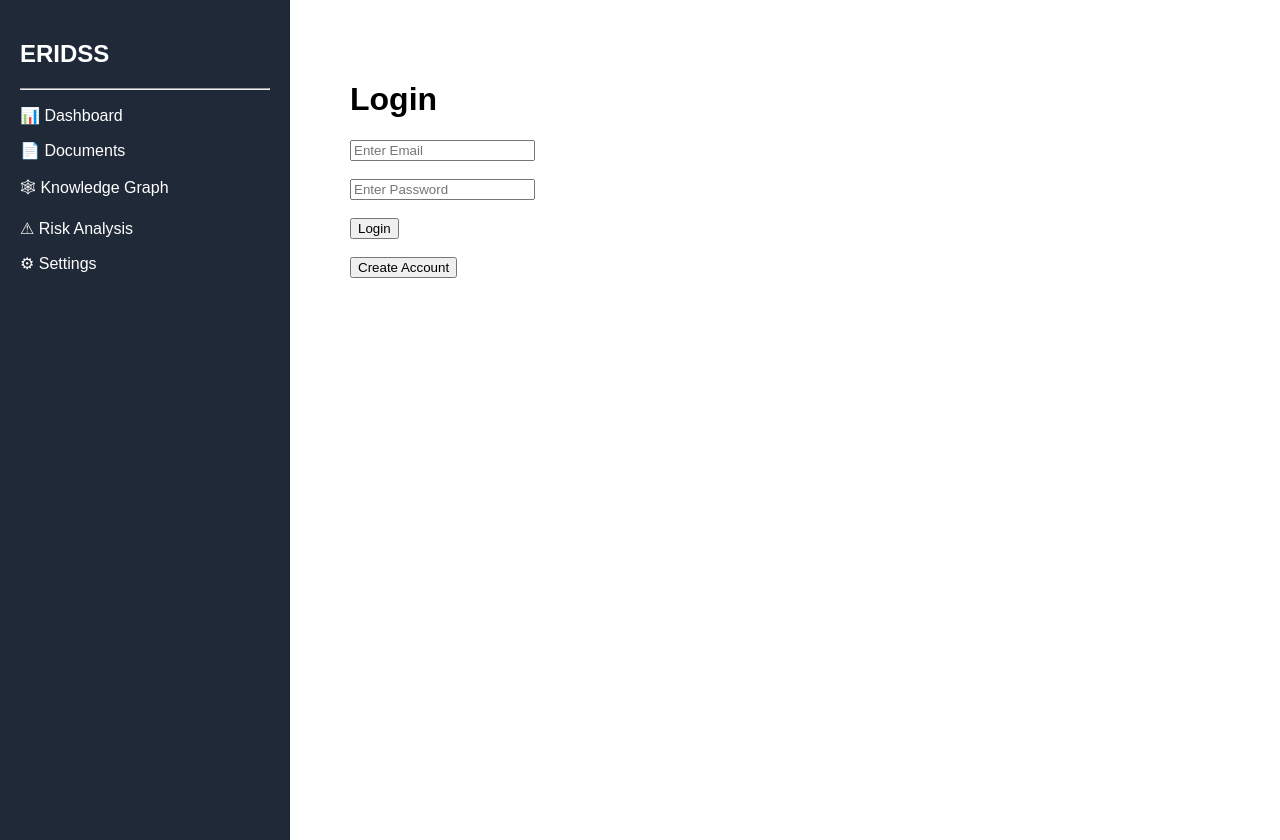
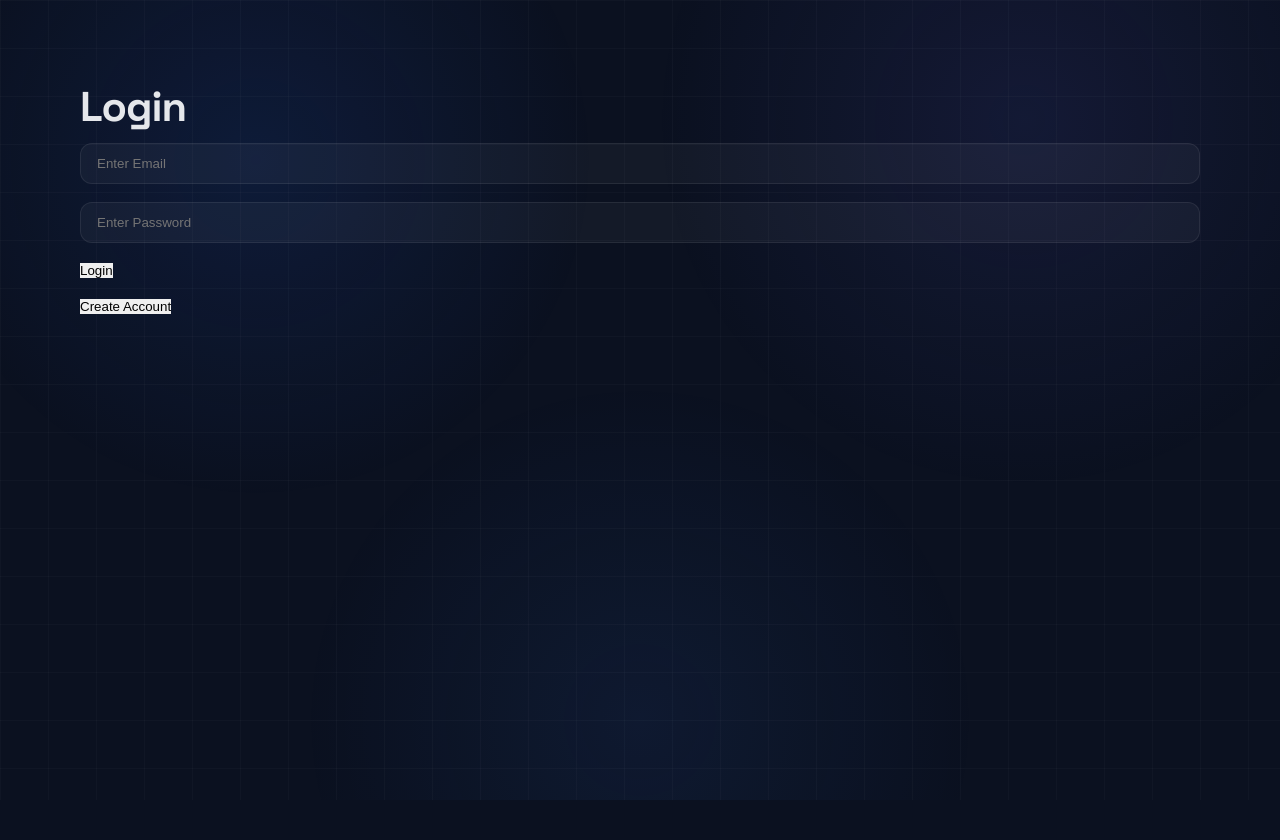
Before and after one commit to arunn-2005/ERIDSS, a React app in the folder frontend/: page / in a window 1280 px wide. After the commit the page ends 800 px from the top, so only its background shows below. Built offline with nearby package versions, Linux system fonts and the light colour scheme; the HTML template or start-up script is replaced by a standard one.

Commit message:
UI design

```diff
--- a/frontend/src/App.css
+++ b/frontend/src/App.css
@@ -1,184 +1,261 @@
-.counter {
-  font-size: 16px;
-  padding: 5px 10px;
-  border-radius: 5px;
-  color: var(--accent);
-  background: var(--accent-bg);
-  border: 2px solid transparent;
-  transition: border-color 0.3s;
-  margin-bottom: 24px;
+/* Google Font */
+@import url('https://fonts.googleapis.com/css2?family=Inter:wght@300;400;500;600;700&family=Space+Grotesk:wght@500;600;700&display=swap');
 
-  &:hover {
-    border-color: var(--accent-border);
-  }
-  &:focus-visible {
-    outline: 2px solid var(--accent);
-    outline-offset: 2px;
-  }
+*{
+    margin:0;
+    padding:0;
+    box-sizing:border-box;
 }
 
-.hero {
-  position: relative;
-
-  .base,
-  .framework,
-  .vite {
-    inset-inline: 0;
-    margin: 0 auto;
+body{
+    font-family:'Inter',sans-serif;
+    background:#0b1120;
+    color:#e5e7eb;
+    overflow-x:hidden;
 }
 
-  .base {
-    width: 170px;
-    position: relative;
-    z-index: 0;
+/* Soft abstract background */
+
+body::before{
+    content:"";
+    position:fixed;
+    inset:0;
+
+    background:
+        radial-gradient(circle at 20% 20%,rgba(37,99,235,.12),transparent 28%),
+        radial-gradient(circle at 80% 15%,rgba(99,102,241,.10),transparent 30%),
+        radial-gradient(circle at 50% 90%,rgba(59,130,246,.08),transparent 35%);
+
+    z-index:-2;
 }
 
-  .framework,
-  .vite {
-    position: absolute;
+/* Grid */
+
+body::after{
+    content:"";
+    position:fixed;
+    inset:0;
+
+    background-image:
+    linear-gradient(rgba(255,255,255,.025) 1px,transparent 1px),
+    linear-gradient(90deg,rgba(255,255,255,.025) 1px,transparent 1px);
+
+    background-size:48px 48px;
+
+    z-index:-1;
 }
 
-  .framework {
-    z-index: 1;
-    top: 34px;
-    height: 28px;
-    transform: perspective(2000px) rotateZ(300deg) rotateX(44deg) rotateY(39deg)
-      scale(1.4);
+/* Layout */
+
+.app-container{
+    display:flex;
+    min-height:100vh;
 }
 
-  .vite {
-    z-index: 0;
-    top: 107px;
-    height: 26px;
-    width: auto;
-    transform: perspective(2000px) rotateZ(300deg) rotateX(40deg) rotateY(39deg)
-      scale(0.8);
-  }
+/* Main Page */
+
+.main-content{
+
+    flex:1;
+
+    padding:40px;
+
+    overflow-y:auto;
+
+    animation:fadeUp .6s ease;
+
 }
 
-#center {
-  display: flex;
-  flex-direction: column;
-  gap: 25px;
-  place-content: center;
-  place-items: center;
-  flex-grow: 1;
+/* Scrollbar */
 
-  @media (max-width: 1024px) {
-    padding: 32px 20px 24px;
-    gap: 18px;
-  }
+::-webkit-scrollbar{
+    width:8px;
 }
 
-#next-steps {
-  display: flex;
-  border-top: 1px solid var(--border);
-  text-align: left;
-
-  & > div {
-    flex: 1 1 0;
-    padding: 32px;
-    @media (max-width: 1024px) {
-      padding: 24px 20px;
-    }
+::-webkit-scrollbar-thumb{
+    background:#334155;
+    border-radius:20px;
 }
 
-  .icon {
-    margin-bottom: 16px;
-    width: 22px;
-    height: 22px;
+::-webkit-scrollbar-track{
+    background:transparent;
 }
 
-  @media (max-width: 1024px) {
-    flex-direction: column;
-    text-align: center;
-  }
+/* Glass Card */
+
+.glass-card{
+
+    background:rgba(255,255,255,.04);
+
+    border:1px solid rgba(255,255,255,.08);
+
+    border-radius:18px;
+
+    backdrop-filter:blur(18px);
+
+    box-shadow:
+    0 10px 35px rgba(0,0,0,.18);
+
+    transition:.3s;
 }
 
-#docs {
-  border-right: 1px solid var(--border);
+.glass-card:hover{
 
-  @media (max-width: 1024px) {
-    border-right: none;
-    border-bottom: 1px solid var(--border);
-  }
+    transform:translateY(-5px);
+
+    box-shadow:
+    0 18px 40px rgba(0,0,0,.25);
+
 }
 
-#next-steps ul {
-  list-style: none;
-  padding: 0;
-  display: flex;
-  gap: 8px;
-  margin: 32px 0 0;
+/* Buttons */
 
-  .logo {
-    height: 18px;
+button{
+
+    cursor:pointer;
+
+    border:none;
+
+    outline:none;
+
+    font-family:inherit;
+
+    transition:.3s;
+
 }
 
-  a {
-    color: var(--text-h);
-    font-size: 16px;
-    border-radius: 6px;
-    background: var(--social-bg);
-    display: flex;
-    padding: 6px 12px;
-    align-items: center;
-    gap: 8px;
-    text-decoration: none;
-    transition: box-shadow 0.3s;
+button:hover{
 
-    &:hover {
-      box-shadow: var(--shadow);
-    }
-    .button-icon {
-      height: 18px;
-      width: 18px;
-    }
+    transform:translateY(-2px);
+
 }
 
-  @media (max-width: 1024px) {
-    margin-top: 20px;
-    flex-wrap: wrap;
-    justify-content: center;
+/* Headings */
 
-    li {
-      flex: 1 1 calc(50% - 8px);
+h1{
+
+    font-family:"Space Grotesk",sans-serif;
+
+    font-size:2.6rem;
+
+    font-weight:700;
+
+    letter-spacing:-1px;
+
+    margin-bottom:10px;
+
 }
 
-    a {
-      width: 100%;
-      justify-content: center;
-      box-sizing: border-box;
-    }
-  }
+h2{
+
+    font-family:"Space Grotesk",sans-serif;
+
+    font-weight:600;
+
+    margin-bottom:12px;
+
 }
 
-#spacer {
-  height: 88px;
-  border-top: 1px solid var(--border);
-  @media (max-width: 1024px) {
-    height: 48px;
-  }
+h3{
+
+    margin-bottom:10px;
+
 }
 
-.ticks {
-  position: relative;
-  width: 100%;
+p{
 
-  &::before,
-  &::after {
-    content: '';
-    position: absolute;
-    top: -4.5px;
-    border: 5px solid transparent;
+    color:#b8c0cc;
+
+    line-height:1.7;
+
 }
 
-  &::before {
-    left: 0;
-    border-left-color: var(--border);
+/* Links */
+
+a{
+
+    text-decoration:none;
+
+    color:#60a5fa;
+
 }
-  &::after {
-    right: 0;
-    border-right-color: var(--border);
+
+a:hover{
+
+    color:#93c5fd;
+
 }
+
+/* Inputs */
+
+input,
+textarea,
+select{
+
+    width:100%;
+
+    padding:12px 16px;
+
+    border-radius:12px;
+
+    border:1px solid rgba(255,255,255,.08);
+
+    background:rgba(255,255,255,.04);
+
+    color:white;
+
+    outline:none;
+
+    transition:.3s;
+
 }
+
+input:focus,
+textarea:focus,
+select:focus{
+
+    border-color:#3b82f6;
+
+    box-shadow:0 0 15px rgba(59,130,246,.2);
+
+}
+
+/* Animation */
+
+@keyframes fadeUp{
+
+    from{
+
+        opacity:0;
+
+        transform:translateY(20px);
+
+    }
+
+    to{
+
+        opacity:1;
+
+        transform:translateY(0);
+
+    }
+
+}
+
+/* Mobile */
+
+@media(max-width:768px){
+
+.main-content{
+
+padding:20px;
+
+}
+
+h1{
+
+font-size:2rem;
+
+}
+
+}
--- a/frontend/src/App.jsx
+++ b/frontend/src/App.jsx
@@ -1,3 +1,5 @@
+import "./App.css";
+
 import Sidebar from "./components/Sidebar";
 import Login from "./pages/Login";
 import Register from "./pages/Register";
@@ -7,32 +9,34 @@ import KnowledgeGraph from "./pages/KnowledgeGraph";
 import RiskAnalysis from "./pages/RiskAnalysis";
 import Settings from "./pages/Settings";
 
-import { Routes, Route } from "react-router-dom";
+import { Routes, Route, useLocation } from "react-router-dom";
 
 function App() {
+  const location = useLocation();
+
+  // Hide sidebar on Login and Register pages
+  const hideSidebar =
+    location.pathname === "/" ||
+    location.pathname === "/login" ||
+    location.pathname === "/register";
+
   return (
-    <div style={{ display: "flex" }}>
-      <Sidebar />
+    <div className="app-container">
+      {!hideSidebar && <Sidebar />}
 
-      <div style={{ flex: 1, padding: "20px" }}>
+      <main className="main-content">
         <Routes>
           <Route path="/" element={<Login />} />
-
           <Route path="/login" element={<Login />} />
-
           <Route path="/register" element={<Register />} />
 
           <Route path="/dashboard" element={<Dashboard />} />
-
           <Route path="/documents" element={<Documents />} />
-
           <Route path="/knowledge-graph" element={<KnowledgeGraph />} />
-
           <Route path="/risk-analysis" element={<RiskAnalysis />} />
-
           <Route path="/settings" element={<Settings />} />
         </Routes>
-      </div>
+      </main>
     </div>
   );
 }
--- a/frontend/src/pages/Documents.jsx
+++ b/frontend/src/pages/Documents.jsx
@@ -1,5 +1,5 @@
-import DocumentUpload from "../components/DocumentUpload";
-import DocumentTable from "../components/DocumentTable";
+import DocumentUpload from "../components/Documents/DocumentUpload";
+import DocumentTable from "../components/Documents/DocumentTable";
 
 function Documents() {
   return (
```
Lines whose indentation alone changed are shown as unchanged.
